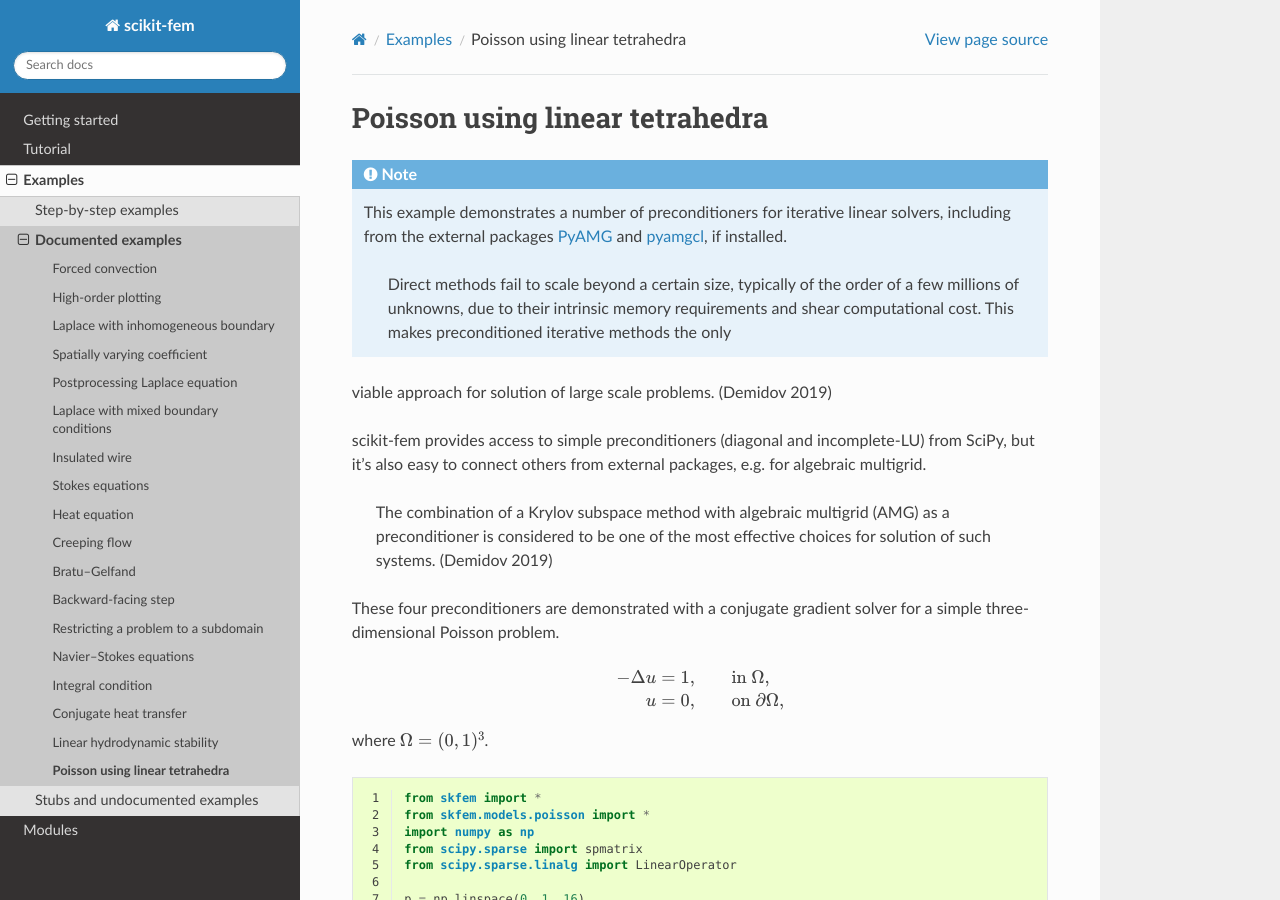
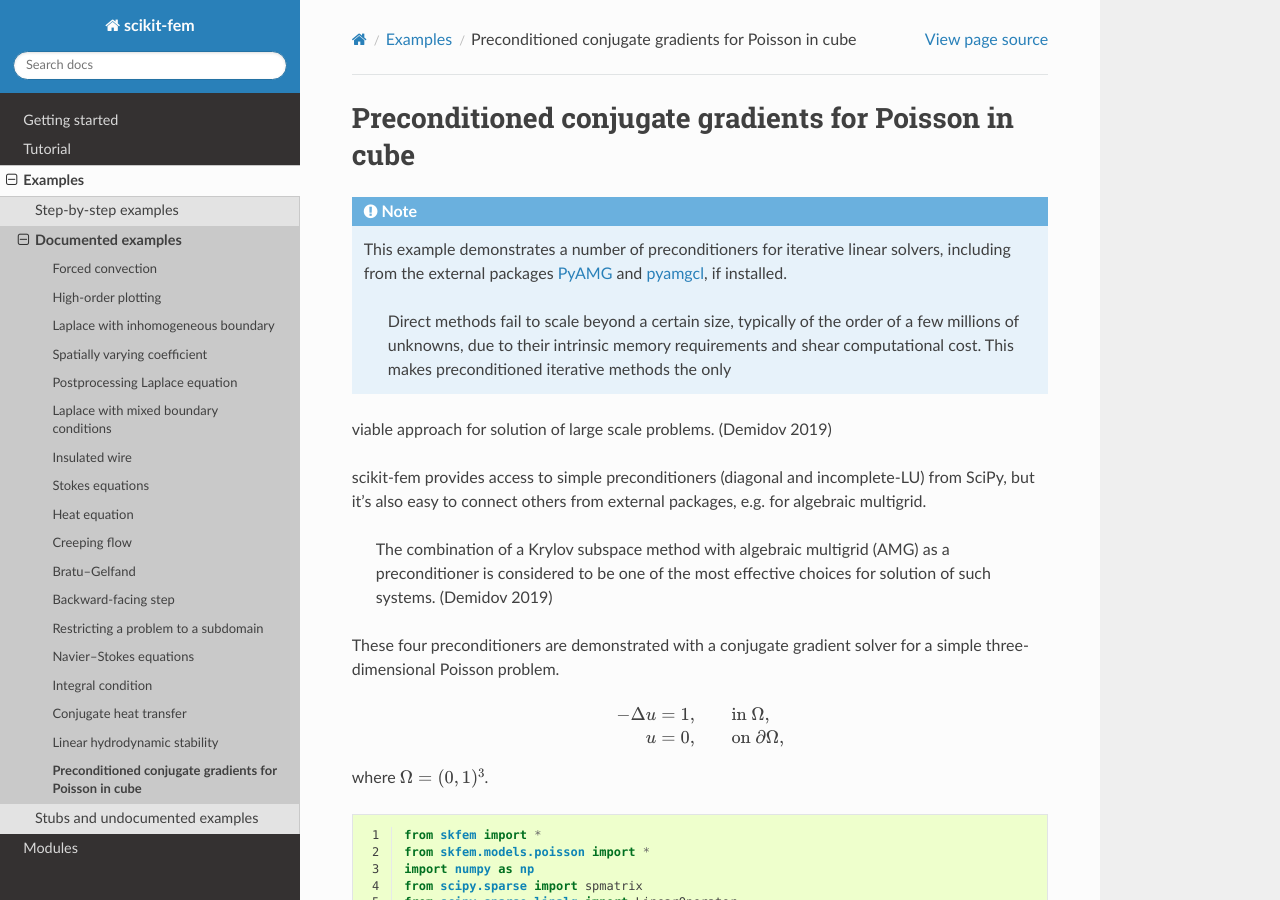
Before and after one commit to kinnala/scikit-fem, a Sphinx documentation site: the page built from docs/examples/ex09.rst, in a window 1280 px wide and 900 px high. Built offline with Sphinx 7.4.7 and the Read the Docs theme 2.0.0, drawn with Linux system fonts in a browser that asks for light colours.

Commit message:
precised title

```diff
--- a/docs/examples/ex09.rst
+++ b/docs/examples/ex09.rst
@@ -1,7 +1,7 @@
 .. _tetrapoisson:
 
-Poisson using linear tetrahedra
--------------------------------
+Preconditioned conjugate gradients for Poisson in cube
+------------------------------------------------------
 
 .. note::
 
```
